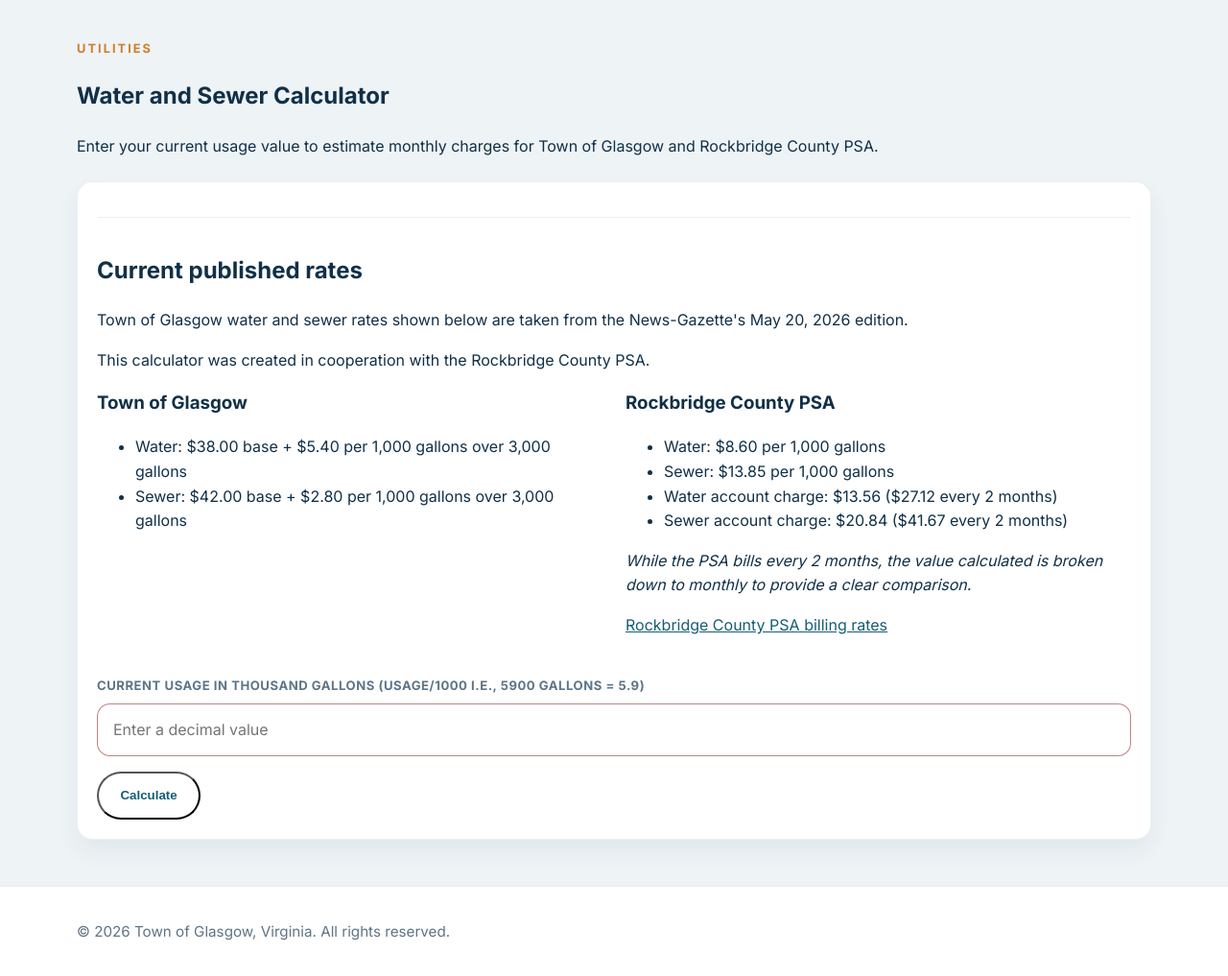
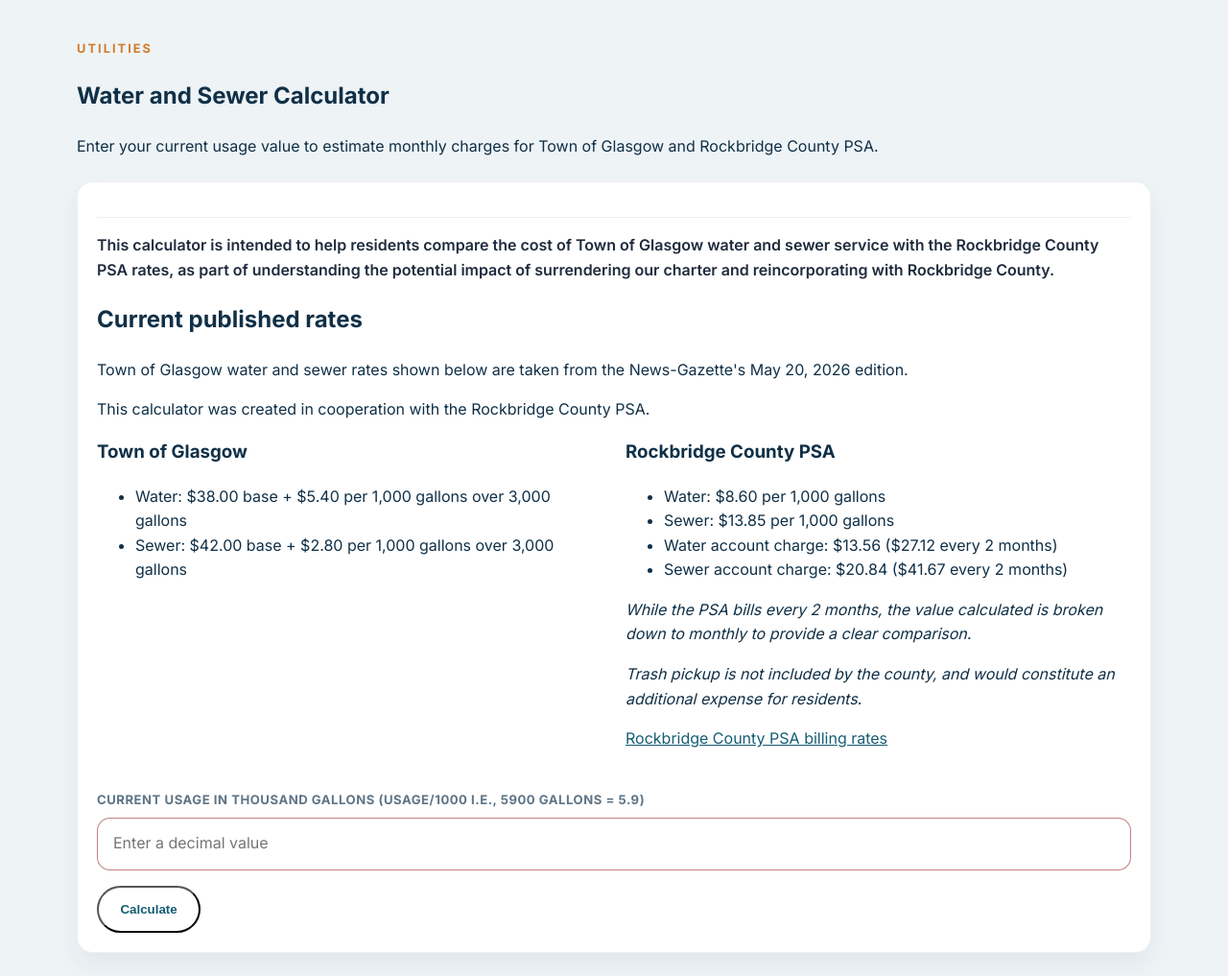
Before and after one commit to thanosiv/glasgowva, a plain HTML site: page watercalc.html in a window 1280 px wide. Shown: the part 80-1097 px from the top of the page at 96% size. Drawn offline with Linux system fonts and the light colour scheme.

Commit message:
additional info statement added

```diff
--- a/watercalc.html
+++ b/watercalc.html
@@ -27,6 +27,7 @@
           <article class="card">
             <!-- This calculator was created in cooperation with the Rockbridge County PSA. -->
             <div class="service-request-status-card" style="margin-bottom: 1.5rem;">
+              <p style="margin-top: 0; margin-bottom: 1rem; font-weight: 600; color: #1f2b3d;">This calculator is intended to help residents compare the cost of Town of Glasgow water and sewer service with the Rockbridge County PSA rates, as part of understanding the potential impact of surrendering our charter and reincorporating with Rockbridge County.</p>
               <h2>Current published rates</h2>
               <p style="margin-top: 0.5rem; margin-bottom: 1rem;">Town of Glasgow water and sewer rates shown below are taken from the News-Gazette's May 20, 2026 edition.</p>
               <p style="margin-top: 0; margin-bottom: 1rem;">This calculator was created in cooperation with the Rockbridge County PSA.</p>
@@ -47,6 +48,7 @@
                     <li>Sewer account charge: $20.84 ($41.67 every 2 months)</li>
                   </ul>
                   <p><em>While the PSA bills every 2 months, the value calculated is broken down to monthly to provide a clear comparison.</em></p>
+                  <p><em>Trash pickup is not included by the county, and would constitute an additional expense for residents.</em></p>
                   <p><a href="https://www.co.rockbridge.va.us/544/Billing-Rates?hl=en-US" target="_blank" rel="noopener">Rockbridge County PSA billing rates</a></p>
                 </div>
               </div>
```
